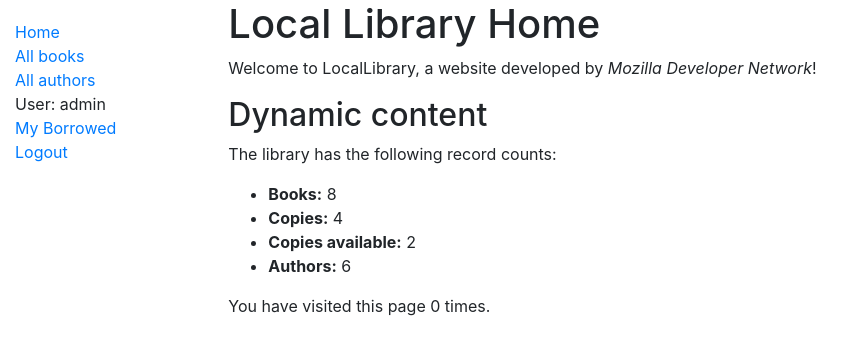
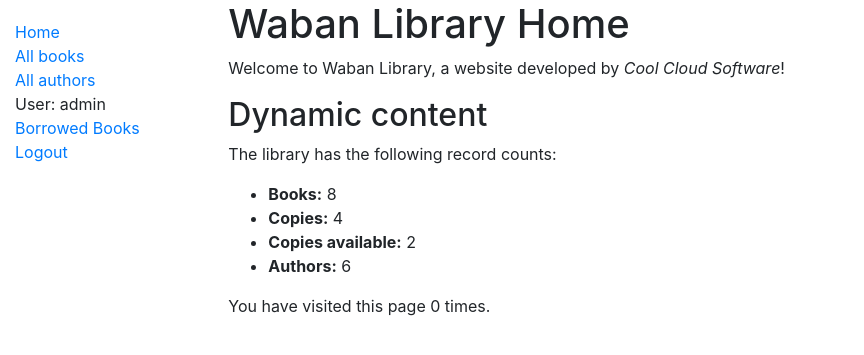
Before and after one commit to chipdimarco/ccsw, a Django app: page /catalog/ in a window 1280 px wide. Shown: the top 355 px of the page, without its empty margins (0-864 px from the left). Run offline with Django 3.2, Linux system fonts and the light colour scheme; a user stored in the database is signed in; data comes from the database, SQL or seed files in the repository; both versions use the stored data as it was after the commit; some libraries are stand-ins or nearby versions.

Commit message:
Challenge Exercise Section 8

```diff
--- a/catalog/templates/base_generic.html
+++ b/catalog/templates/base_generic.html
@@ -1,7 +1,7 @@
 <!DOCTYPE html>
 <html lang="en">
 <head>
-  {% block title %}<title>Local Library</title>{% endblock %}
+  {% block title %}<title>Waban Library</title>{% endblock %}
   <meta charset="utf-8">
   <meta name="viewport" content="width=device-width, initial-scale=1">
   <link rel="stylesheet" href="https://stackpath.bootstrapcdn.com/bootstrap/4.1.3/css/bootstrap.min.css" integrity="sha384-MCw98/SFnGE8fJT3GXwEOngsV7Zt27NXFoaoApmYm81iuXoPkFOJwJ8ERdknLPMO" crossorigin="anonymous">
@@ -20,7 +20,11 @@
           <li><a href="{% url 'authors' %}">All authors</a></li>
           {% if user.is_authenticated %}
             <li>User: {{ user.get_username }}</li>
-            <li><a href="{% url 'my-borrowed' %}">My Borrowed</a></li>
+            {% if user.is_staff %}
+              <li><a href="{% url 'all-borrowed' %}">Borrowed Books</a></li>
+            {% else %}
+              <li><a href="{% url 'my-borrowed' %}">My Borrowed</a></li>
+            {% endif %}
             <li><a href="{% url 'logout'%}?next={{request.path}}">Logout</a></li>
           {% else %}
             <li><a href="{% url 'login'%}?next={{request.path}}">Login</a></li>
--- a/catalog/templates/index.html
+++ b/catalog/templates/index.html
@@ -12,8 +12,8 @@
 </head>
 
 {% block content %}
-  <h1>Local Library Home</h1>
-  <p>Welcome to LocalLibrary, a website developed by <em>Mozilla Developer Network</em>!</p>
+  <h1>Waban Library Home</h1>
+  <p>Welcome to Waban Library, a website developed by <em>Cool Cloud Software</em>!</p>
   <h2>Dynamic content</h2>
   <p>The library has the following record counts:</p>
   <ul>
--- a/catalog/urls.py
+++ b/catalog/urls.py
@@ -11,4 +11,5 @@ urlpatterns = [
     path('authors/', views.AuthorListView.as_view(), name='authors'),
     path('author/<int:pk>', views.AuthorDetailView.as_view(), name='author-detail'),
     path('mybooks/', views.LoanedBooksByUserListView.as_view(), name='my-borrowed'),
+    path('borrowed/', views.LoanedBooksLibrarianListView.as_view(), name='all-borrowed'),
 ]
--- a/catalog/views.py
+++ b/catalog/views.py
@@ -70,3 +70,14 @@ class LoanedBooksByUserListView(LoginRequiredMixin,generic.ListView):
 
     def get_queryset(self):
         return BookInstance.objects.filter(borrower=self.request.user).filter(status__exact='o').order_by('due_back')
+
+# 11-4-2018 Section 8 Challenge
+class LoanedBooksLibrarianListView(LoginRequiredMixin,generic.ListView):
+    """Generic class-based view listing all books on loan."""
+    permission_required = 'catalog.can_mark_returned'
+    model = BookInstance
+    template_name ='catalog/bookinstance_list_borrowed_librarian.html'
+    paginate_by = 10
+
+    def get_queryset(self):
+        return BookInstance.objects.filter(status__exact='o').order_by('due_back')
```
Also changed, not shown: catalog/templates/catalog/bookinstance_list_borrowed_librarian.html (added, +19 -0 lines), db.sqlite3.
